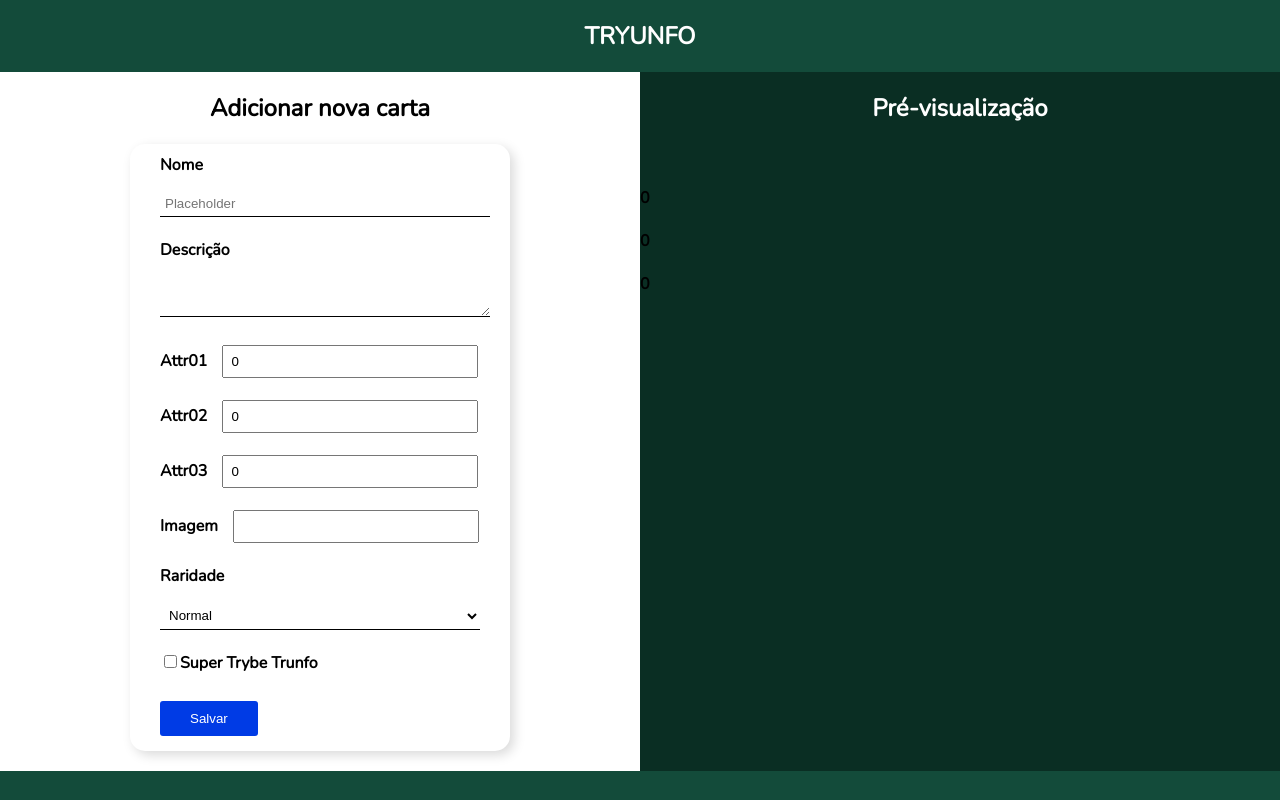
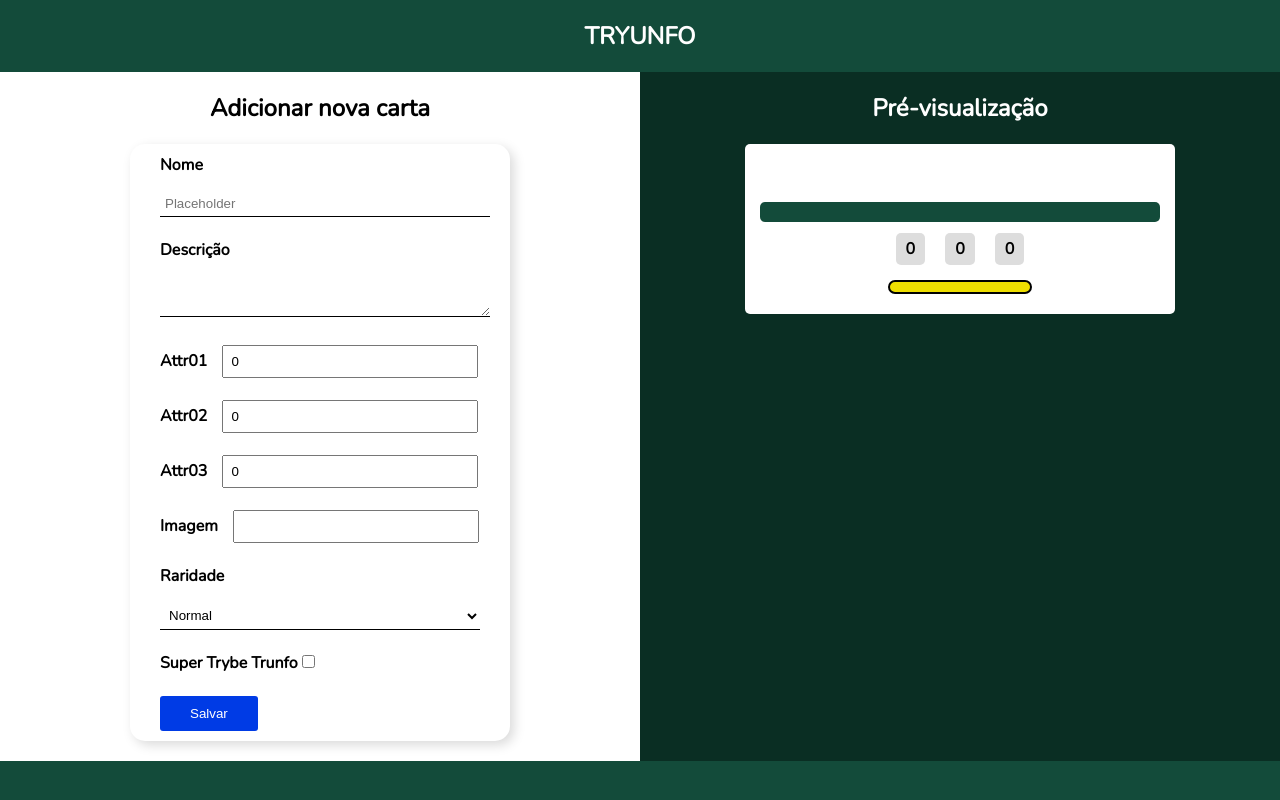
Before and after one commit to RodrigoFrangel/super-trunfo, a React (Create React App) app: page / in a window 1280 px wide. Built offline with nearby package versions, Linux system fonts and the light colour scheme.

Commit message:
Realiza os requisitos 6 e 7 (+css)

```diff
--- a/src/App.js
+++ b/src/App.js
@@ -12,10 +12,61 @@ class App extends React.Component {
     cardAttr3: '0', // em um tipo number
     cardRare: '',
     cardTrunfo: false,
-  };
+    hasTrunfo: false,
+    savedCards: [], // vamos armazenar todas cartas? vamoooss!
+  }
 
   handleChange = (event) => {
     this.setState({ [event.target.name]: event.target.value });
+  }
+
+  // funçãozinha para salvar as cartas
+  saveTrunfoCards = () => {
+    const {
+      cardName,
+      cardDescription,
+      cardImage,
+      cardAttr1,
+      cardAttr2,
+      cardAttr3,
+      cardRare,
+      cardTrunfo,
+      savedCards,
+    } = this.state;
+
+    if (cardTrunfo) {
+      this.setState({ hasTrunfo: true });
+    }
+
+    const newCard = {
+      cardName,
+      cardDescription,
+      cardImage,
+      cardAttr1,
+      cardAttr2,
+      cardAttr3,
+      cardRare,
+      cardTrunfo,
+    };
+
+    const trunfoCardsList = savedCards;
+    trunfoCardsList.push(newCard);
+
+    this.setState({
+      savedCards: trunfoCardsList,
+    });
+
+    this.resetState = () => {
+      this.setState({
+        cardName: '',
+        cardDescription: '',
+        cardImage: '',
+        cardAttr1: '0',
+        cardAttr2: '0',
+        cardAttr3: '0',
+        cardRare: 'Normal',
+      });
+    };
   }
 
   render() {
@@ -28,6 +79,7 @@ class App extends React.Component {
       cardAttr2,
       cardAttr3,
       cardImage,
+      hasTrunfo,
     } = this.state;
 
     const attrInput1 = Number(cardAttr1);
@@ -62,8 +114,10 @@ class App extends React.Component {
               cardImage={ cardImage }
               cardRare={ cardRare }
               cardTrunfo={ cardTrunfo }
+              hasTrunfo={ hasTrunfo }
               onInputChange={ this.handleChange }
               isSaveButtonDisabled={ !buttonDemands } // se não atender as demandas, botão fica desativado
+              onSaveButtonClick={ this.saveTrunfoCards }
             />
           </section>
           <section id="preview-card">
--- a/src/components/Card.js
+++ b/src/components/Card.js
@@ -15,15 +15,19 @@ class Card extends React.Component {
     } = this.props;
 
     return (
-      <div>
-        <h2 data-testid="name-card">{ cardName }</h2>
+      <div id="card-preview">
+        <h2 data-testid="name-card" id="name-card">{ cardName }</h2>
         <img src={ cardImage } alt={ cardName } data-testid="image-card" />
-        <p data-testid="description-card">{ cardDescription }</p>
-        <h4 data-testid="attr1-card">{ cardAttr1 }</h4>
-        <h4 data-testid="attr2-card">{ cardAttr2 }</h4>
-        <h4 data-testid="attr3-card">{ cardAttr3 }</h4>
-        <p data-testid="rare-card">{ cardRare }</p>
-        { cardTrunfo ? <p data-testid="trunfo-card">Super Trunfo</p> : false }
+        <p data-testid="description-card" id="description-card">{ cardDescription }</p>
+        <h4 data-testid="attr1-card" id="attr1-card">{ cardAttr1 }</h4>
+        <h4 data-testid="attr2-card" id="attr2-card">{ cardAttr2 }</h4>
+        <h4 data-testid="attr3-card" id="attr3-card">{ cardAttr3 }</h4>
+        <p data-testid="rare-card" id="rare-card">{ cardRare }</p>
+        {
+          cardTrunfo
+            ? <p data-testid="trunfo-card" id="trunfo-card">Super Trunfo</p>
+            : false
+        }
       </div>
     );
   }
--- a/src/components/Form.js
+++ b/src/components/Form.js
@@ -12,7 +12,7 @@ class Form extends React.Component {
       cardImage,
       cardRare,
       cardTrunfo,
-      // hasTrunfo,
+      hasTrunfo,
       isSaveButtonDisabled,
       onInputChange,
       onSaveButtonClick,
@@ -112,7 +112,10 @@ class Form extends React.Component {
             </select>
           </label>
           <br />
+          {hasTrunfo ? <p>Você já tem um Super Trunfo em seu baralho</p>
+            : (
               <label htmlFor="trunfo-input">
+                Super Trybe Trunfo
                 <input
                   type="checkbox"
                   data-testid="trunfo-input"
@@ -122,8 +125,8 @@ class Form extends React.Component {
                   checked={ cardTrunfo }
                   name="cardTrunfo"
                 />
-            Super Trybe Trunfo
               </label>
+            )}
           <br />
           <button
             type="submit"
@@ -148,7 +151,7 @@ Form.propTypes = {
   cardImage: PropTypes.string.isRequired,
   cardRare: PropTypes.string.isRequired,
   cardTrunfo: PropTypes.bool.isRequired,
-  // hasTrunfo: PropTypes.bool.isRequired,
+  hasTrunfo: PropTypes.bool.isRequired,
   isSaveButtonDisabled: PropTypes.bool.isRequired,
   onInputChange: PropTypes.func.isRequired,
   onSaveButtonClick: PropTypes.func.isRequired,
--- a/src/index.css
+++ b/src/index.css
@@ -66,15 +66,20 @@ button {
   border: none;
   border-radius: 3px;
   color: white;
-  margin: 5px 0;
   max-width: min-content;
   padding: 10px 30px;
   transition: 200ms;
 }
 
 button:hover {
-  background-color: #0066ff;
+  background-color: #196aff;
   cursor: pointer;
+}
+
+button:active {
+  background-color: #1761e9;
+  cursor: pointer;
+  transform: scale(0.97);
 }
 
 #card-title {
@@ -85,10 +90,25 @@ button:hover {
 #preview-card {
   background-color: #0a2e23;
   width: 50%;
+  display: flex;
+  flex-direction: column;
+  align-items: center;
+}
+
+#card-preview {
+  /* border: red solid; */
+  background-color: white;
+  border-radius: 5px;
+  padding: 0 15px;
+  text-align: center;
+  width: 400px;
 }
 
 #name-card {
   color: white;
+  background-color: #0a2e23;
+  border-radius: 5px;
+  text-align: center;
 }
 
 img {
@@ -97,8 +117,39 @@ img {
 
 #description-card {
   color: white;
+  background-color: #134b3a;
+  border-radius: 5px;
+  padding: 10px;
 }
 
 #attr1-card, #attr2-card, #attr3-card {
+  background-color: rgb(221, 221, 221);
+  border-radius: 5px;
+  display: inline;
+  margin: 10px;
+  padding: 5px 10px;
+  width: fit-content;
+}
+
+#rare-card {
+  background-color: rgb(238, 222, 0);
+  border: solid black 2px;
+  border-radius: 50px;
+  font-weight: 700;
+  margin: 20px auto;
+  padding: 5px 20px;
+  text-align: center;
+  width: 100px;
+}
+
+#trunfo-card {
+  background-color: rgb(0, 52, 223);
+  border: solid black 2px;
+  border-radius: 50px;
   color: white;
+  font-weight: 700;
+  margin: 20px auto;
+  padding: 5px 20px;
+  text-align: center;
+  width: 100px;
 }
```
Lines whose indentation alone changed are shown as unchanged.
